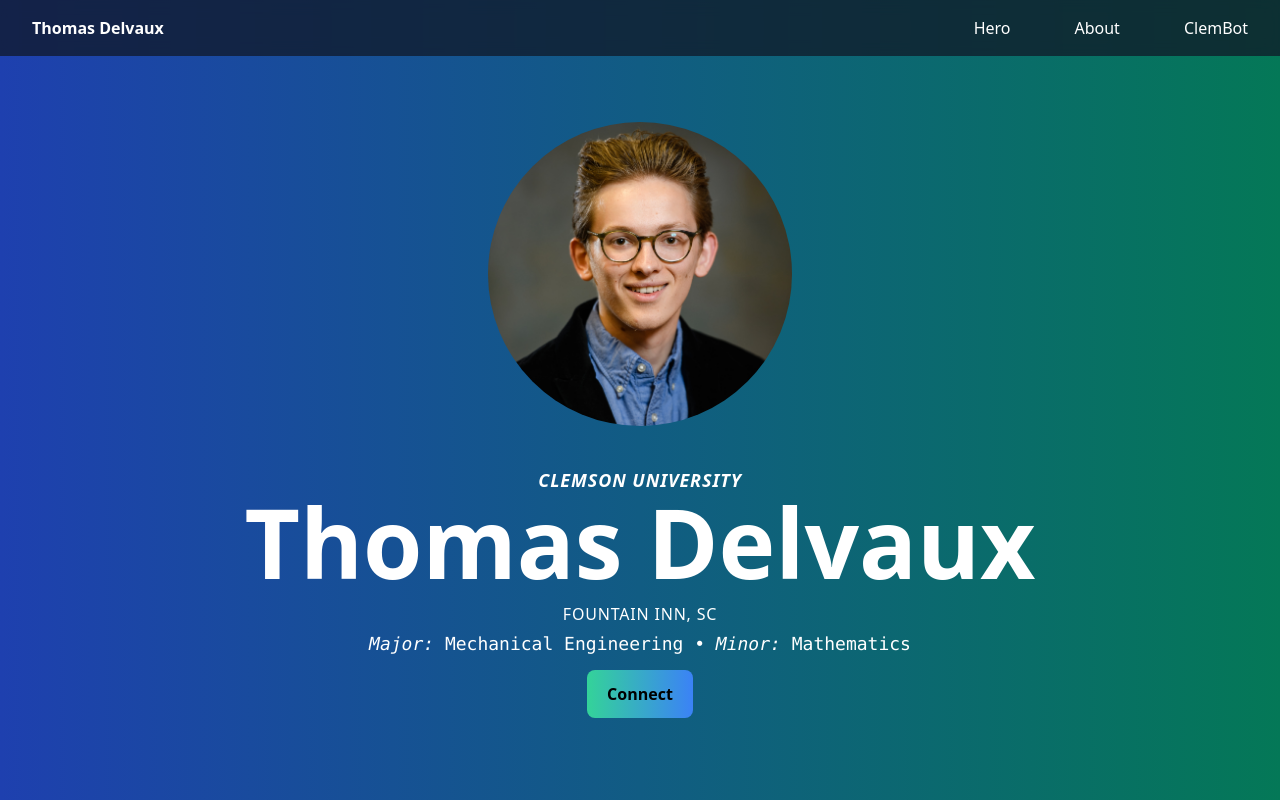
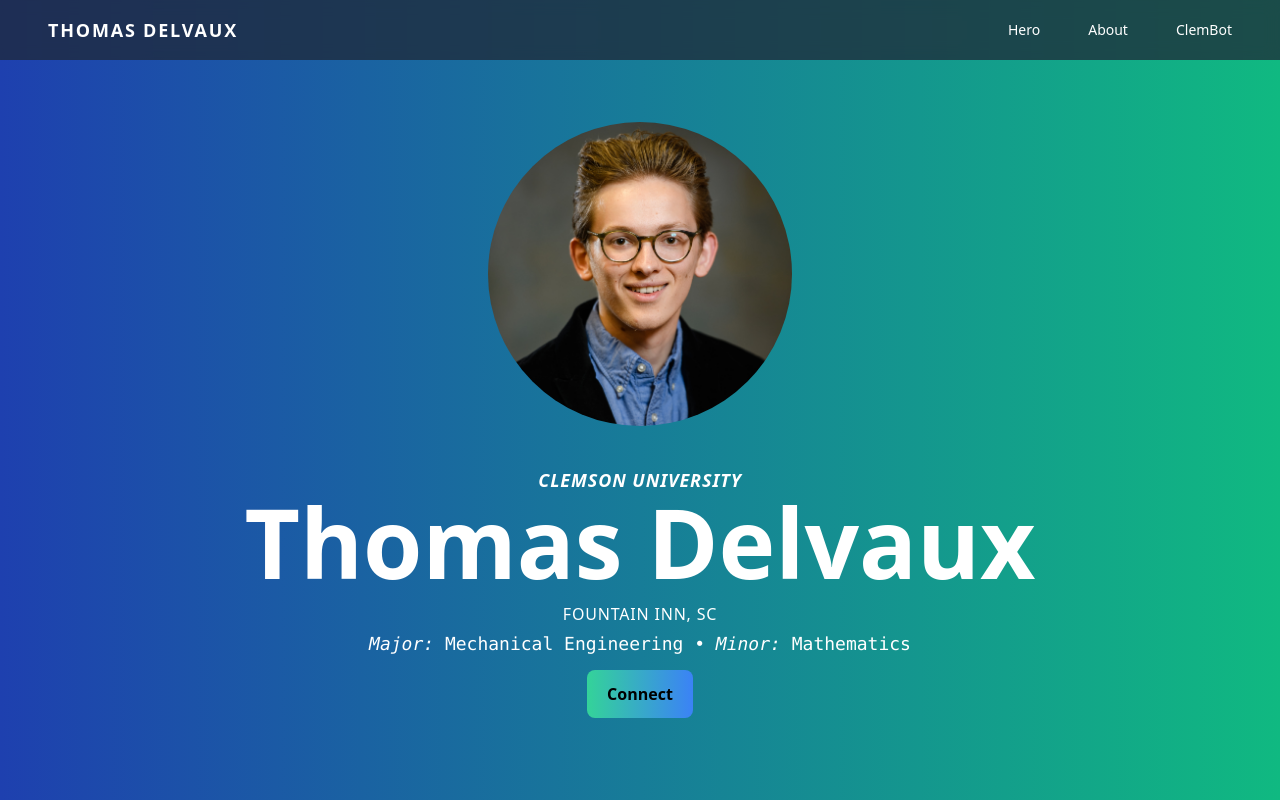
Before and after one commit to Exper1mental/TC21-Thomas-Icrebreaker, a plain HTML site: page index.html in a window 1280 px wide. Shown: the top 800 px of the page. Drawn offline with nearby package versions, Linux system fonts and the light colour scheme.

Commit message:
Improved aesthetics and functionality of navbar

```diff
--- a/index.html
+++ b/index.html
@@ -7,26 +7,32 @@
         <link href="https://unpkg.com/tailwindcss@^2/dist/tailwind.min.css" rel="stylesheet"> <!-- This is the Tailwind CSS file -->
     </head>
     <body id="top">
-        <header class="fixed w-full bg-gray-900 bg-opacity-75 backdrop-filter backdrop-blur text-white flex justify-between">
-            <a class="font-bold block px-8 py-4" href="#top">Thomas Delvaux</a>
-            <nav>
-                <ul class="md:flex">
-                    <li>
-                        <a class="block px-8 py-4 hover:bg-black hover:bg-opacity-50" href="#hero">Hero</a>
-                    </li>
-                    <li>
-                        <a class="block px-8 py-4 hover:bg-black hover:bg-opacity-50" href="#about">About</a>
-                    </li>
-                    <li>
-                        <a class="block px-8 py-4 hover:bg-black hover:bg-opacity-50" href="#ClemBot">ClemBot</a>
-                    </li>
-                </ul>
-            </nav>
+        <!-- component -->
+        <!-- Menu based on: https://tailwindcomponents.com/component/responsive-navbar-with-dropdown by Cricksu -->
+        <script src="https://cdn.jsdelivr.net/gh/alpinejs/alpine@v2.x.x/dist/alpine.min.js" defer></script>
+        <header class="fixed w-full text-white bg-gray-800 bg-opacity-75 backdrop-filter backdrop-blur">
+            <div x-data="{ open: false }" class="flex flex-col max-w-screen-xl px-4 mx-auto md:items-center md:justify-between md:flex-row md:px-6 lg:px-8">
+                <div class="p-4 flex flex-row items-center justify-between">
+                    <a href="#" class="text-lg font-semibold tracking-widest text-white uppercase rounded-lg focus:outline-none focus:shadow-outline">Thomas Delvaux</a>
+                    <button class="md:hidden rounded-lg focus:outline-none focus:shadow-outline" @click="open = !open">
+                        <svg fill="currentColor" viewBox="0 0 20 20" class="w-6 h-6">
+                            <path x-show="!open" fill-rule="evenodd" d="M3 5a1 1 0 011-1h12a1 1 0 110 2H4a1 1 0 01-1-1zM3 10a1 1 0 011-1h12a1 1 0 110 2H4a1 1 0 01-1-1zM9 15a1 1 0 011-1h6a1 1 0 110 2h-6a1 1 0 01-1-1z" clip-rule="evenodd"></path>
+                            <path x-show="open" fill-rule="evenodd" d="M4.293 4.293a1 1 0 011.414 0L10 8.586l4.293-4.293a1 1 0 111.414 1.414L11.414 10l4.293 4.293a1 1 0 01-1.414 1.414L10 11.414l-4.293 4.293a1 1 0 01-1.414-1.414L8.586 10 4.293 5.707a1 1 0 010-1.414z" clip-rule="evenodd"></path>
+                        </svg>
+                    </button>
+                </div>
+                <nav :class="{'flex': open, 'hidden': !open}" class="flex-col flex-grow pb-4 md:pb-0 hidden md:flex md:justify-end md:flex-row">
+                    <!-- <a class="px-4 py-2 mt-2 text-sm font-semibold text-gray-900 bg-gray-200 rounded-lg dark-mode:bg-gray-700 dark-mode:hover:bg-gray-600 dark-mode:focus:bg-gray-600 dark-mode:focus:text-white dark-mode:hover:text-white dark-mode:text-gray-200 md:mt-0 hover:text-gray-900 focus:text-gray-900 hover:bg-gray-200 focus:bg-gray-200 focus:outline-none focus:shadow-outline" href="#hero">Hero</a> -->
+                    <a class="px-4 py-2 mt-2 text-sm font-light bg-transparent rounded-lg md:mt-0 md:ml-4 hover:text-gray-200 focus:text-gray-200 hover:bg-black hover:bg-opacity-50 focus:bg-black focus:bg-opacity-75 focus:outline-none focus:shadow-outline" href="#hero">Hero</a>
+                    <a class="px-4 py-2 mt-2 text-sm font-light bg-transparent rounded-lg md:mt-0 md:ml-4 hover:text-gray-200 focus:text-gray-200 hover:bg-black hover:bg-opacity-50 focus:bg-black focus:bg-opacity-75 focus:outline-none focus:shadow-outline" href="#about">About</a>
+                    <a class="px-4 py-2 mt-2 text-sm font-light bg-transparent rounded-lg md:mt-0 md:ml-4 hover:text-gray-200 focus:text-gray-200 hover:bg-black hover:bg-opacity-50 focus:bg-black focus:bg-opacity-75 focus:outline-none focus:shadow-outline" href="#ClemBot">ClemBot</a>
+                </nav>
+            </div>
         </header>
 
         <main>
-            <section id="hero" class="h-screen bg-gradient-to-r from-blue-800 to-green-700 text-white text-center grid place-items-center">
-                <div>
+            <section id="hero" class="h-screen bg-gradient-to-r from-blue-800 to-green-500 text-white text-center grid place-items-center">
+                <div class="px-4">
                     <img src="Images/Picture.jpg" class="mx-auto p-10 rounded-full flex-auto md:object-scale-down md:h-96">
                     <p class="text-lg font-bold italic uppercase tracking-wider">Clemson University</p>
                     <h1 class="font-bold text-6xl md:text-8xl leading-none">Thomas Delvaux</h1>
```
